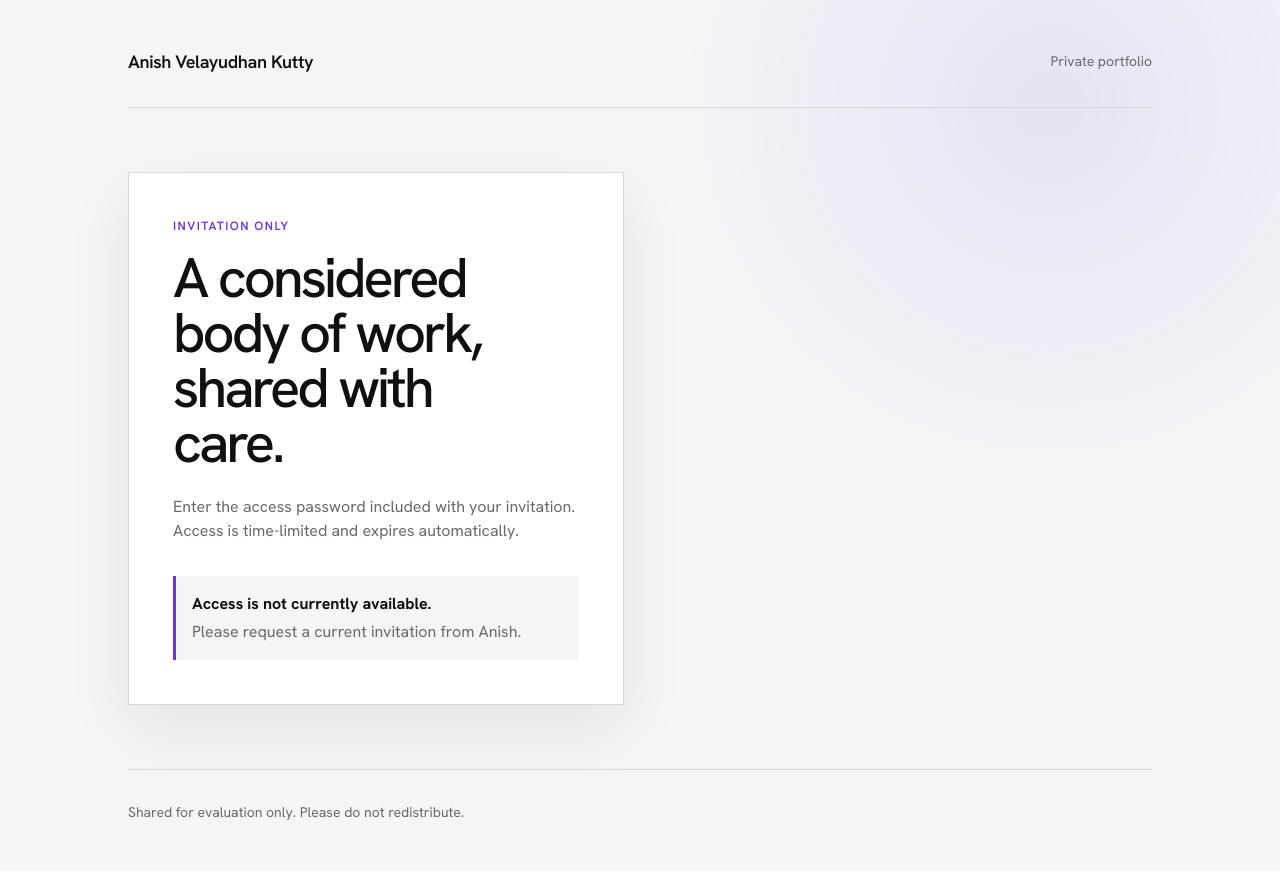
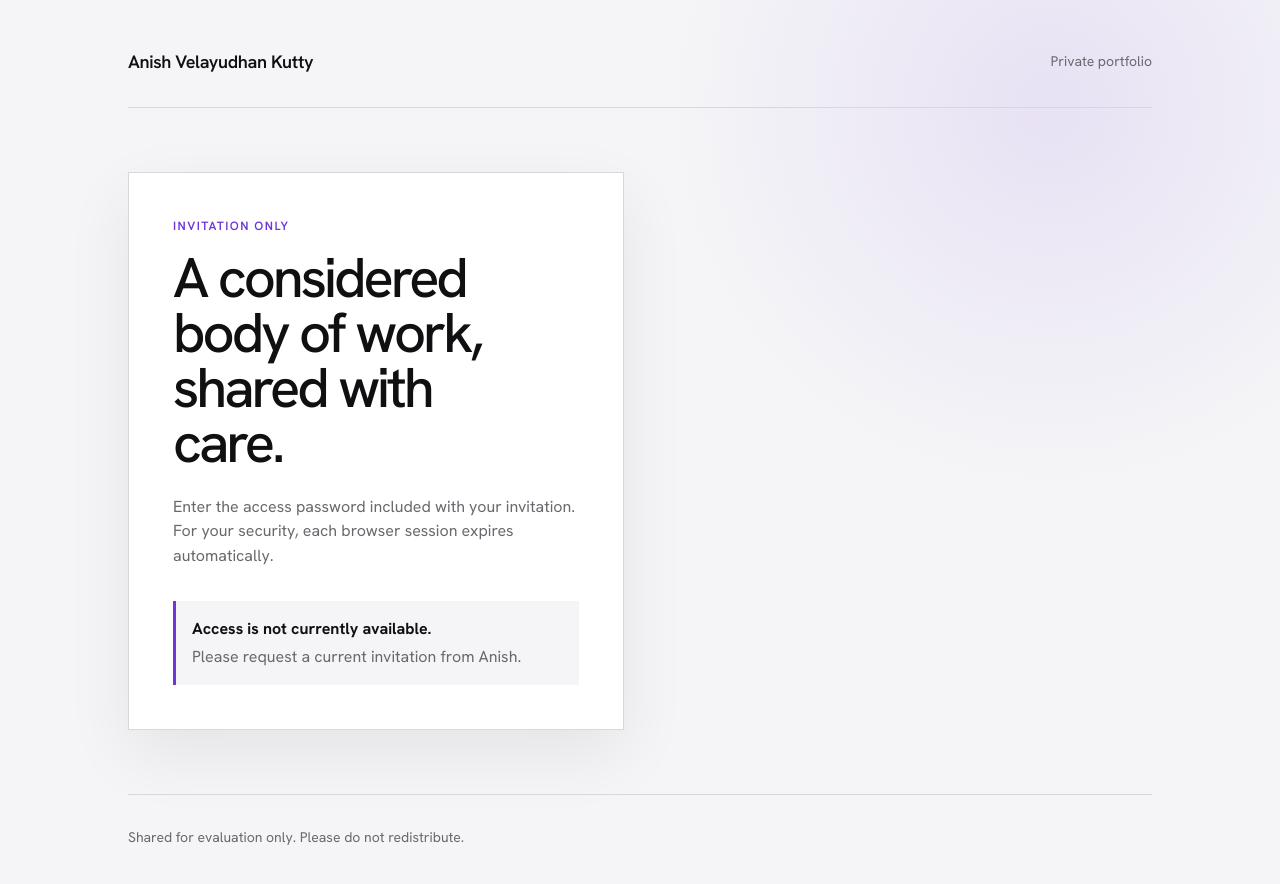
Before and after one commit to AVK0402/Portfolio, a Next.js app: page /access in a window 1280 px wide. Shown: the top 884 px of the page. Built offline with nearby package versions, Linux system fonts and the light colour scheme; no server answers.

Commit message:
Clarify access session expiry

```diff
--- a/src/app/access/page.tsx
+++ b/src/app/access/page.tsx
@@ -44,8 +44,8 @@ export default async function AccessPage({ searchParams }: AccessPageProps) {
             A considered body of work, shared with care.
           </h1>
           <p className={styles.intro}>
-            Enter the access password included with your invitation. Access is
-            time-limited and expires automatically.
+            Enter the access password included with your invitation. For your security,
+            each browser session expires automatically.
           </p>
 
           {canSignIn ? (
```
